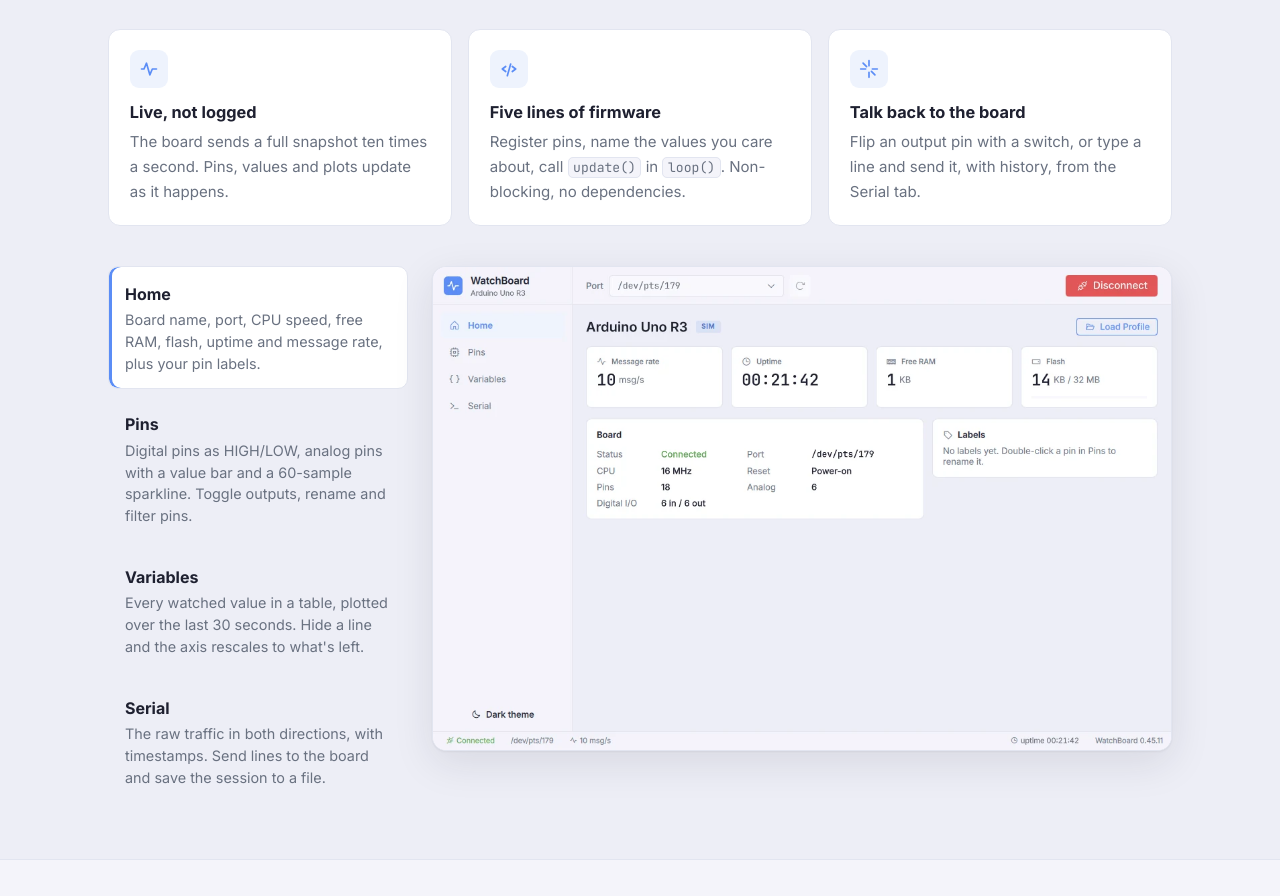
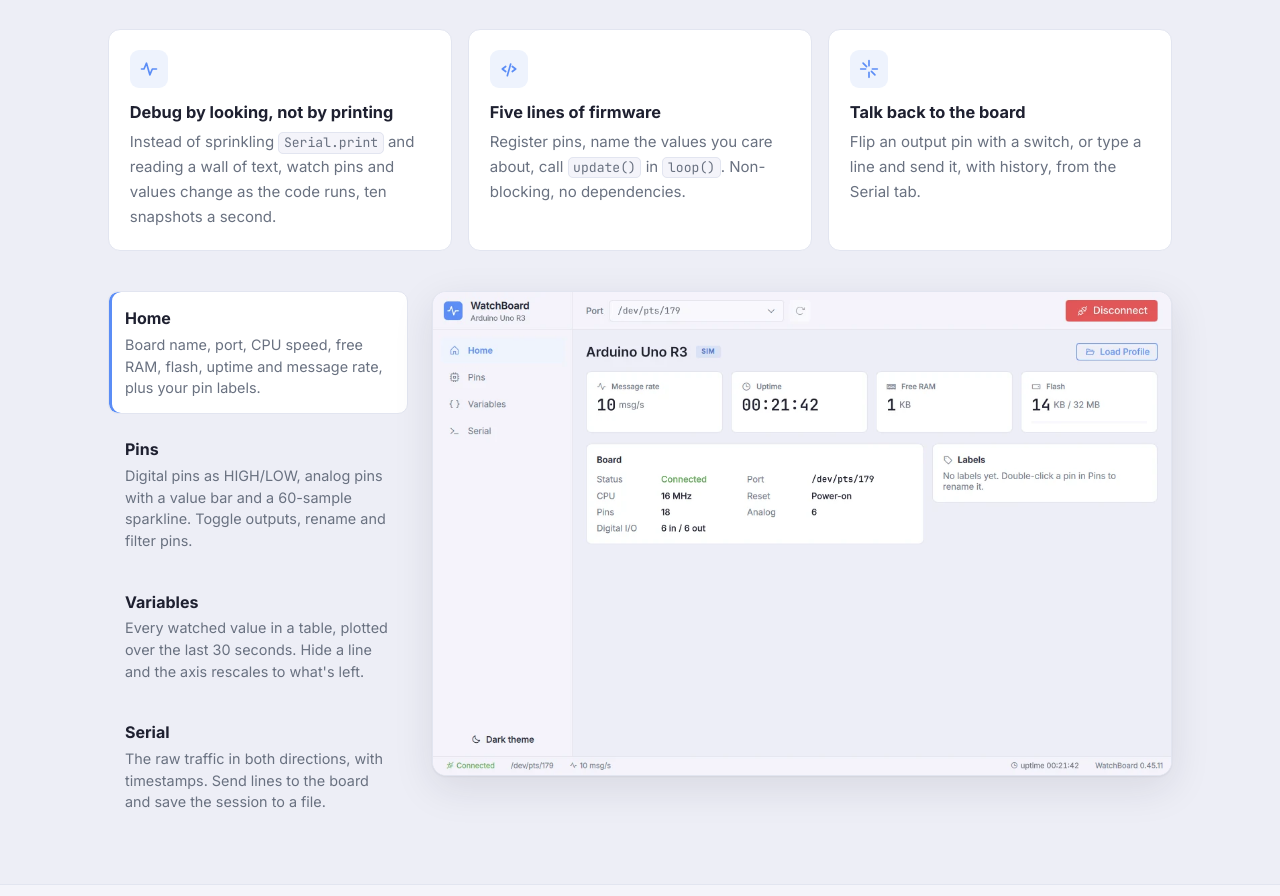
Before and after one commit to ajunior/watchboard, a plain HTML site: page docs/index.html in a window 1280 px wide. Shown: the part 1575-2471 px from the top of the page. Drawn offline with Linux system fonts and the light colour scheme.

Commit message:
Say what WatchBoard is for: debugging without Serial.print (#2)

```diff
--- a/docs/index.html
+++ b/docs/index.html
@@ -205,8 +205,8 @@ footer .wrap { display: flex; gap: 1rem; flex-wrap: wrap; justify-content: space
     <div class="grid3">
       <div class="card">
         <div class="ic"><svg viewBox="0 0 24 24" fill="none" stroke="currentColor" stroke-width="2" stroke-linecap="round" stroke-linejoin="round"><path d="M3 12h3l3-7 4 14 3-7h5"/></svg></div>
-        <h3>Live, not logged</h3>
-        <p>The board sends a full snapshot ten times a second. Pins, values and plots update as it happens.</p>
+        <h3>Debug by looking, not by printing</h3>
+        <p>Instead of sprinkling <code>Serial.print</code> and reading a wall of text, watch pins and values change as the code runs, ten snapshots a second.</p>
       </div>
       <div class="card">
         <div class="ic"><svg viewBox="0 0 24 24" fill="none" stroke="currentColor" stroke-width="2" stroke-linecap="round" stroke-linejoin="round"><path d="m8 9-4 3 4 3m8-6 4 3-4 3m-2-9-4 14"/></svg></div>
```
Also changed, not shown: 1 other file.
